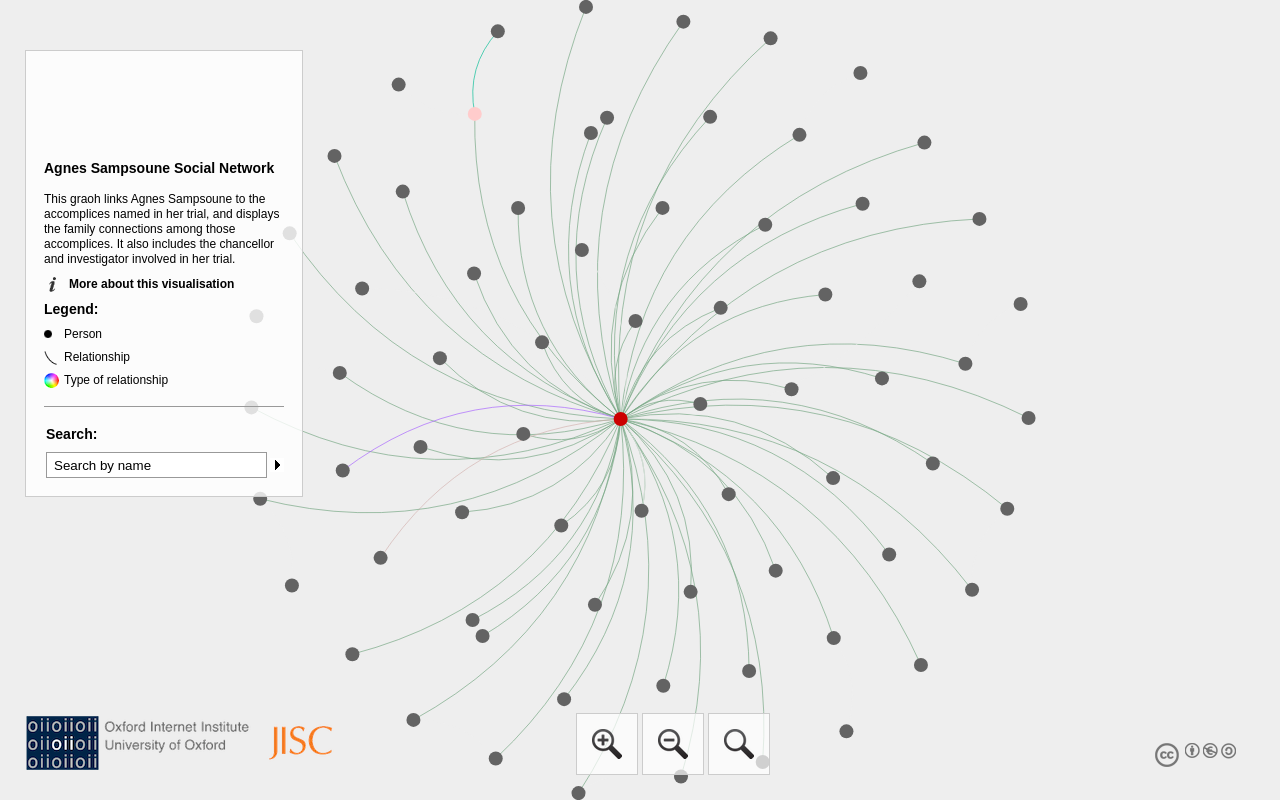
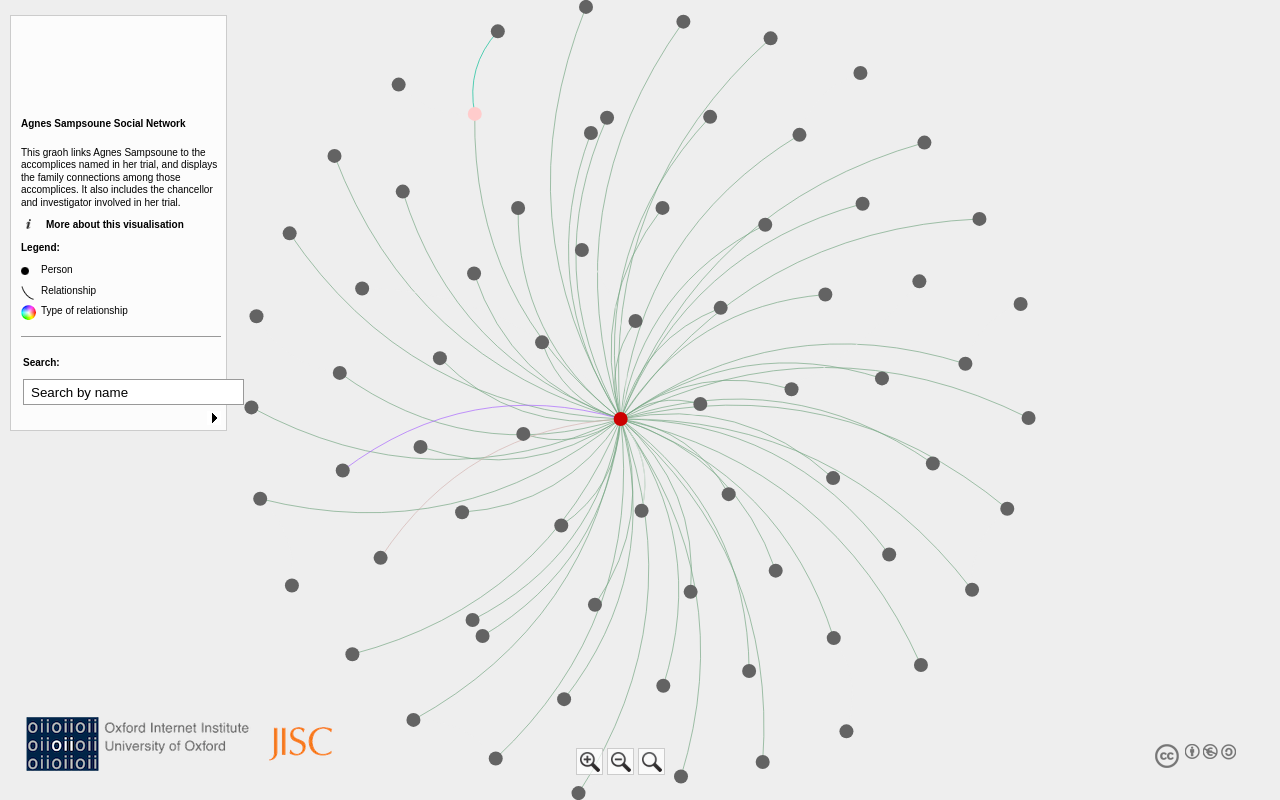
Before and after one commit to kushaltatariya/AG, a plain HTML site: page network/index.html in a window 1280 px wide. Drawn offline with Linux system fonts and the light colour scheme.

Commit message:
Update style.css

```diff
--- a/network/css/style.css
+++ b/network/css/style.css
@@ -21,7 +21,7 @@ html,body {
 	height: 100%;
 	margin: 0px;
 	padding: 0px;
-	font-size: 12px;
+	font-size: 10px;
 	font-family: sans-serif;
 	line-height:1.25em;
 }
@@ -231,8 +231,10 @@ display: none;
 }
 
 #mainpanel {
-margin-top: 50px;
-margin-left: 25px;
+	margin-top: 15px;
+	/*right: 0px;
+	margin-right: 10px;*/
+	margin-left: 10px;
 	background:#fff;
 	background-color:rgba(255,255,255,0.8);
 	border:1px solid #ccc;
@@ -246,8 +248,8 @@ padding: 0px 0 0 0;
 }
 
 #mainpanel .col {
-width: 240px;
-padding: 18px 18px 18px 18px;
+	width: 200px;
+	padding: 10px 5px 5px 10px;
 	margin: 0;
 
 }
@@ -388,7 +390,7 @@ padding-top: 1em;
 }
 
 #mainpanel h2 {
-	font-size:14px;
+	font-size:10px;
 }
 
 #mainpanel dt {
@@ -445,6 +447,8 @@ background-position: -51px -13px;
 	background: url('../images/info.png');
 	background-repeat: no-repeat;
 	margin-left: 5px;
+	background-size: 5px 10px;
+
 }
 
 #copyright {
@@ -482,8 +486,8 @@ display: none;
 #zoom .z {
 	background:#fff;
 	background-color:rgba(255,255,255,0.7);
-	width: 60px;
-	height: 60px;
+	width: 25px;
+	height: 25px;
 	cursor: pointer;
 	border:1px solid #ccc;
 	float:left;
@@ -494,20 +498,23 @@ display: none;
 #zoom .z[rel=center] {
 	background-image: url('../images/zoom_reset.png');
 	background-position:center;
+	background-size: 20px 20px;
 }
 
 #zoom .z[rel=in] {
 	background-image: url('../images/zoom_in.png');
 	background-position:center;
+	background-size: 20px 20px;
 }
 
 #zoom .z[rel=out] {
 	background-image: url('../images/zoom_out.png');
 	background-position:center;
+	background-size: 20px 20px;
 }
 
 .line {
-	font-size: 12px;
+	font-size: 10px;
 	color: #000;
 	text-decoration: none;
 	font-weight: bold;
```
Lines whose indentation alone changed are shown as unchanged.
